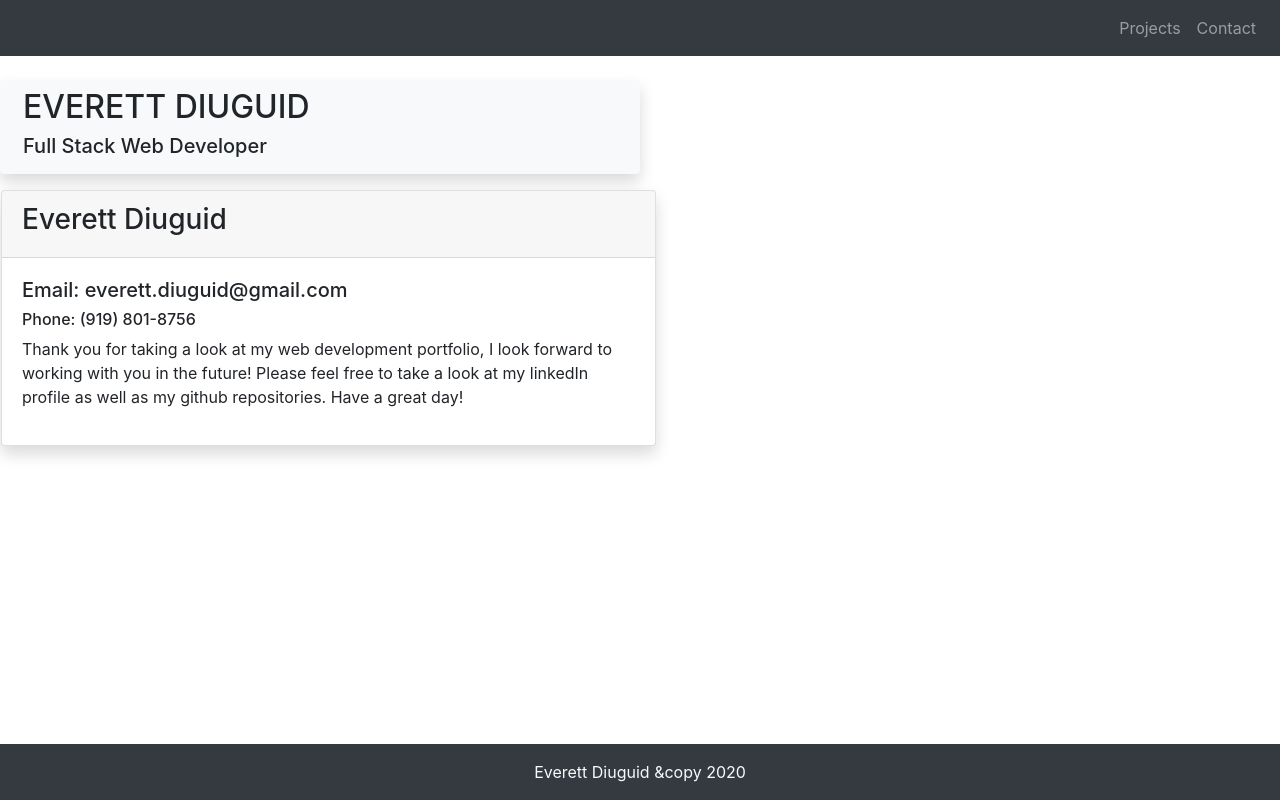
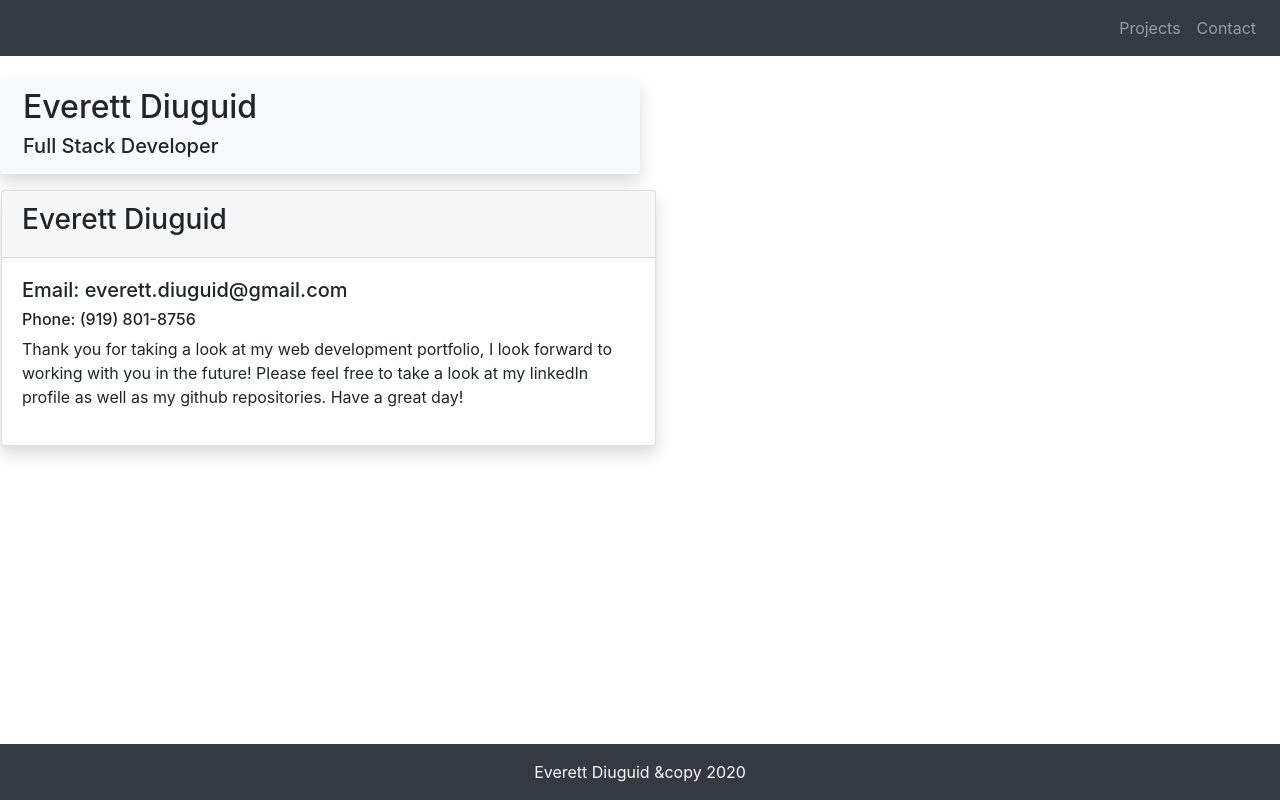
Before and after one commit to diuguide/portfolio_react, a React (Create React App) app in the folder porfolio_react/: page / in a window 1280 px wide. Built offline with nearby package versions, Linux system fonts and the light colour scheme.

Commit message:
passing down props

```diff
--- a/porfolio_react/src/components/Banner/index.js
+++ b/porfolio_react/src/components/Banner/index.js
@@ -1,17 +1,17 @@
 import React from 'react';
 
-function Banner() {
+function Banner(props) {
     return (
         <div className="col-sm-10 col-md-6 col-lg-6 mt-1 bg-light rounded p-2 shadow">
             <div className="col">
                 <div className="row">
                     <div className="col">
-                        <h2 className="name">EVERETT DIUGUID</h2>
+                        <h2 className="name">{props.nameFirst} {props.nameLast}</h2>
                     </div>
                 </div>
                 <div className="row">
                     <div className="col">
-                        <h5 className="roll">Full Stack Web Developer</h5>
+                        <h5>{props.position}</h5>
                     </div>
                 </div>
             </div>
--- a/porfolio_react/src/pages/Home.js
+++ b/porfolio_react/src/pages/Home.js
@@ -19,7 +19,11 @@ export class Home extends Component {
         return (
             <div>
                 <NavBar />
-                <Banner />
+                <Banner
+                    nameFirst={this.state.nameFirst}
+                    nameLast={this.state.nameLast}
+                    position={this.state.position}
+                />
                 <ContactCard
                     nameFirst={this.state.nameFirst}
                     nameLast={this.state.nameLast}
@@ -27,7 +31,7 @@ export class Home extends Component {
                     email={this.state.email}
                     linkedIn={this.state.linkedIn}
                     gitHub={this.state.gitHub}
-                    />
+                />
                 <Footer />
             </div>
         )
```
